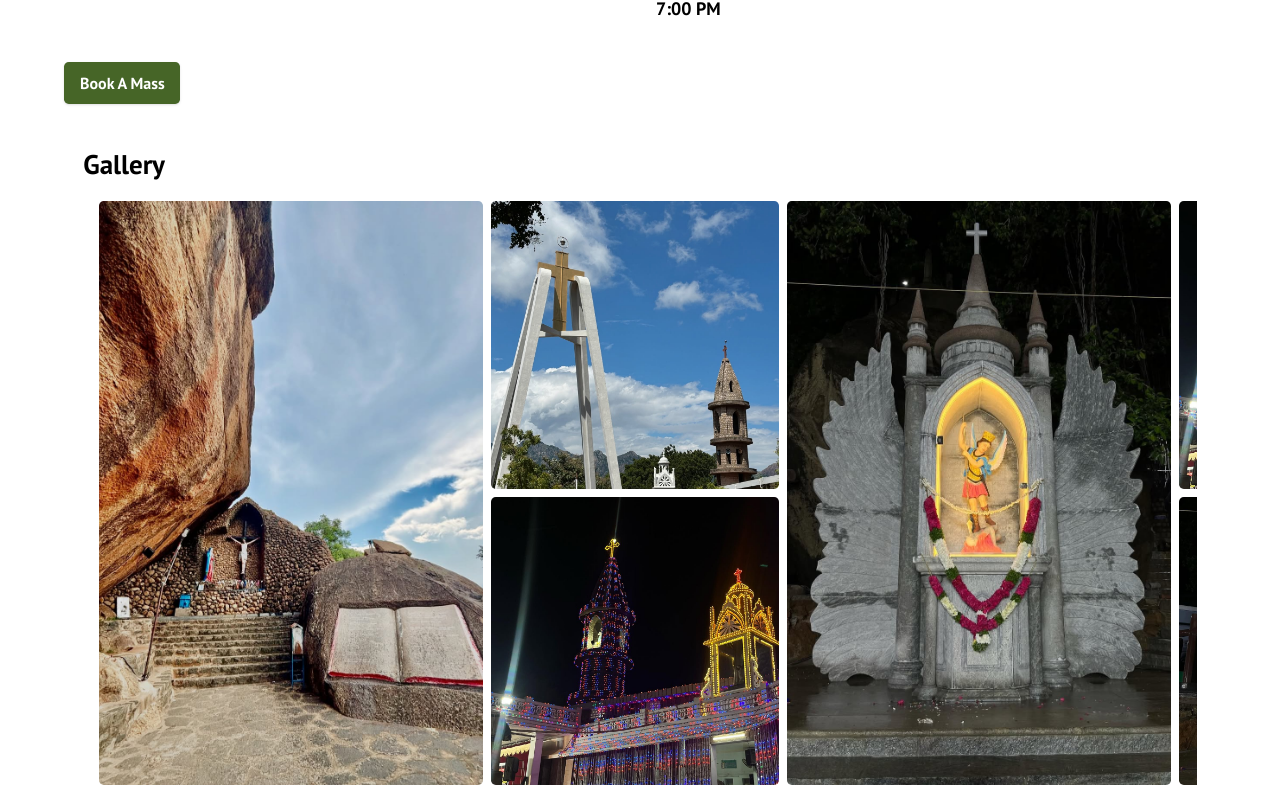
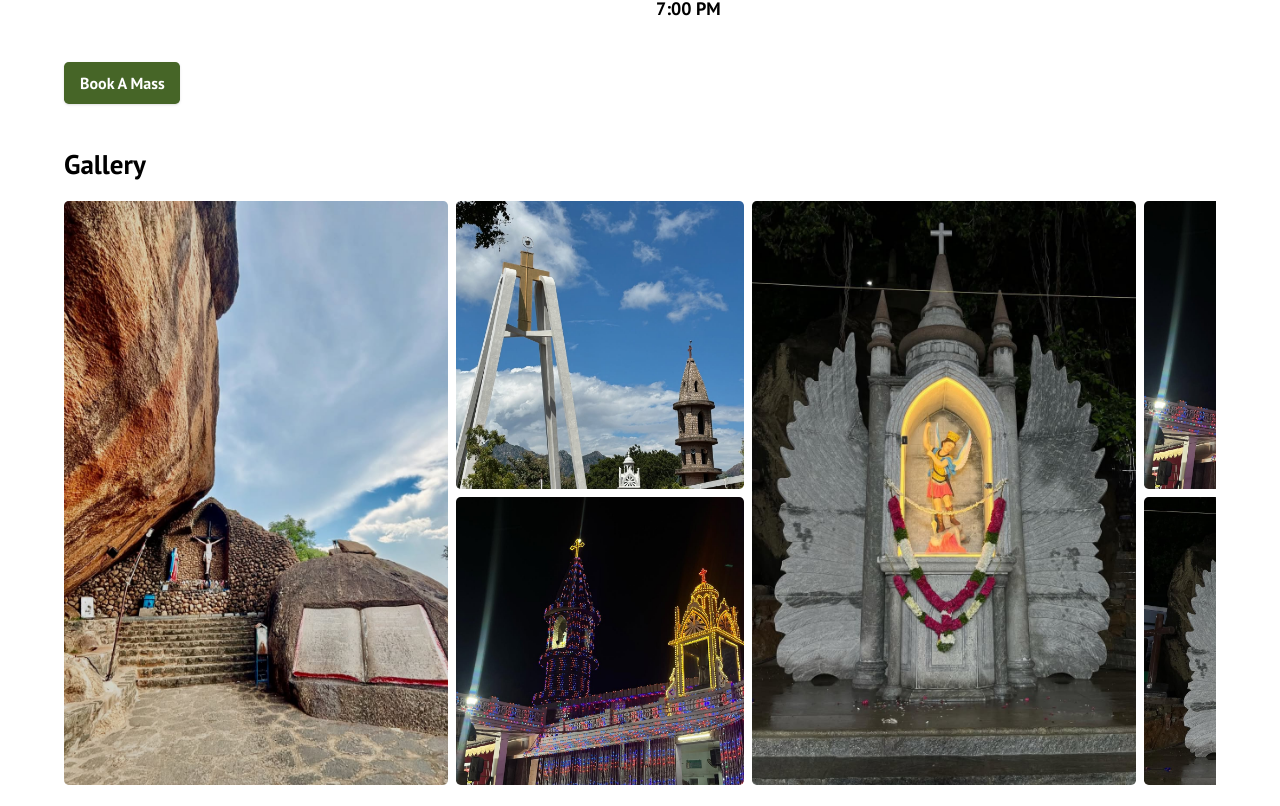
Before and after one commit to 0xrasla/devasahayam-mount, a React (Vite) app in the folder client/: page / in a window 1280 px wide. Shown: the part 2234-3040 px from the top of the page. Built offline with nearby package versions, Linux system fonts and the light colour scheme.

Commit message:
gallery changes

```diff
--- a/client/src/components/gallery.tsx
+++ b/client/src/components/gallery.tsx
@@ -11,15 +11,18 @@ export default function Gallery() {
 
   return (
     <section id="gallery" className="py-2 h-full  ">
-      <h2 className="text-[27px]  text-black font-bold md:w-[87%] md:mx-auto mx-6  py-2">
-        Gallery
-      </h2>
 
-      <div className=" md:w-[87%] md:mx-auto mx-6 px-4 py-2 overflow-x-auto scrollbar-width-none">
-        <div className="flex   gap-2">
-          {images.map((image, index) => {
-            const positionInChunk = (index % 3) + 1;
-            console.log(positionInChunk);
+
+<h2 className="text-[27px]  text-black font-bold md:w-[90%] md:px-0 md:mx-auto mx-4 lg:px-0  py-2">Gallery</h2>
+
+
+
+<div className=" md:w-[90%] md:mx-auto mx-4 md:px-0 lg:px-0 py-2 overflow-x-auto scrollbar-width-none">
+<div className="flex   gap-2">
+{images.map((image, index) => {
+
+const positionInChunk = (index % 3) + 1;
+console.log(positionInChunk);
 
             if (positionInChunk === 3) {
               return null;
```
Also changed, not shown: 1 other file (tests, documents, lock files or other folders).
